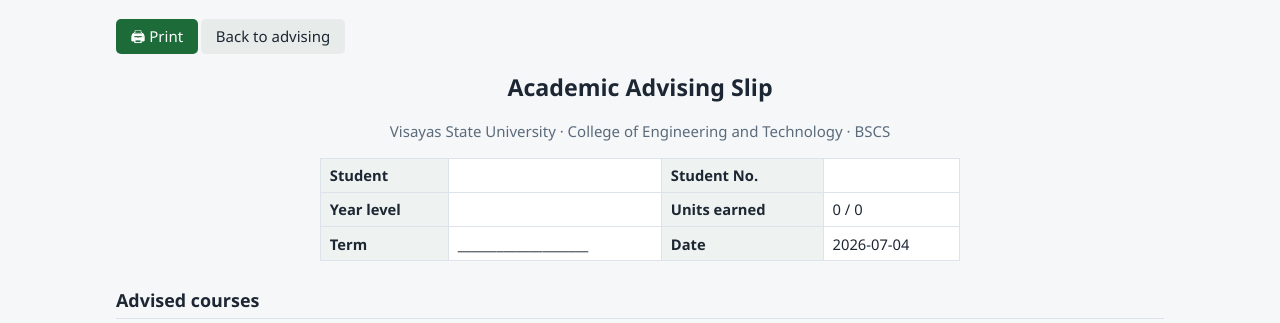
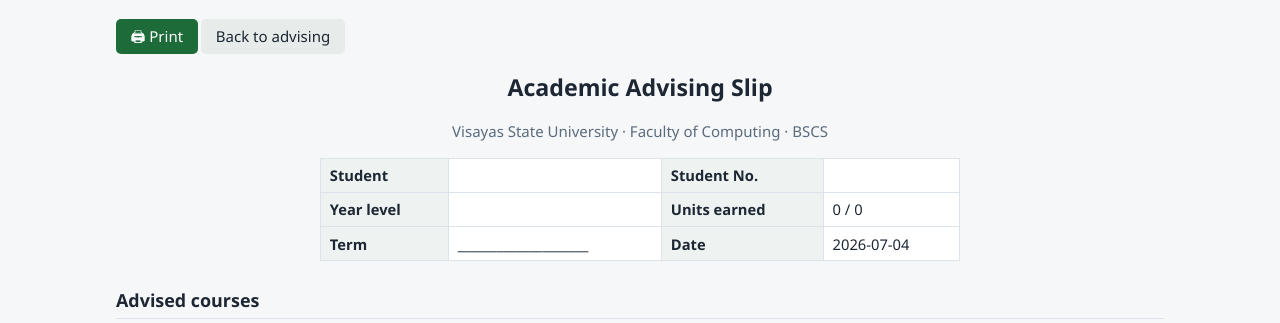
Before and after one commit to infinityweaver/Student-Academic-Advising-Information-System, a Flask app: template saais/templates/slip.html in a window 1280 px wide. Shown: the part 43-366 px from the top of the page. Run offline with Flask 2, Linux system fonts and the light colour scheme; the template is opened without the code that fills it, so the values that code supplies are empty.

Commit message:
README: installation, usage, changelog; move to Faculty of Computing
- Add table of contents, cloning/installation steps, a how-to-use guide
  (advising session, term close, lifecycle), and a changelog.
- Update department affiliation to the Faculty of Computing (README and
  the printed advising slip; formerly CET).
- Untrack the inactive CET academic residency policy form and gitignore
  reference/policies/ — there is no active student-retention policy.

Co-Authored-By: Claude Fable 5 <noreply@anthropic.com>

```diff
--- a/saais/__init__.py
+++ b/saais/__init__.py
@@ -4,4 +4,4 @@ A local, single-user web system over the advising repo. The Markdown/JSON/xlsx
 files in the repository are the database; SAAIS is a view and editor over them.
 """
 
-__version__ = "1.0.0"
+__version__ = "1.0.1"
--- a/saais/templates/slip.html
+++ b/saais/templates/slip.html
@@ -7,7 +7,7 @@
 </div>
 
 <h1 style="text-align:center">Academic Advising Slip</h1>
-<p style="text-align:center" class="muted">Visayas State University · College of Engineering and Technology · BSCS</p>
+<p style="text-align:center" class="muted">Visayas State University · Faculty of Computing · BSCS</p>
 
 <table style="max-width:640px; margin:0 auto 1rem">
   <tr><th>Student</th><td>{{ st.name }}</td><th>Student No.</th><td>{{ st.sid }}</td></tr>
```
Also changed, not shown: README.md, 2 other files.
